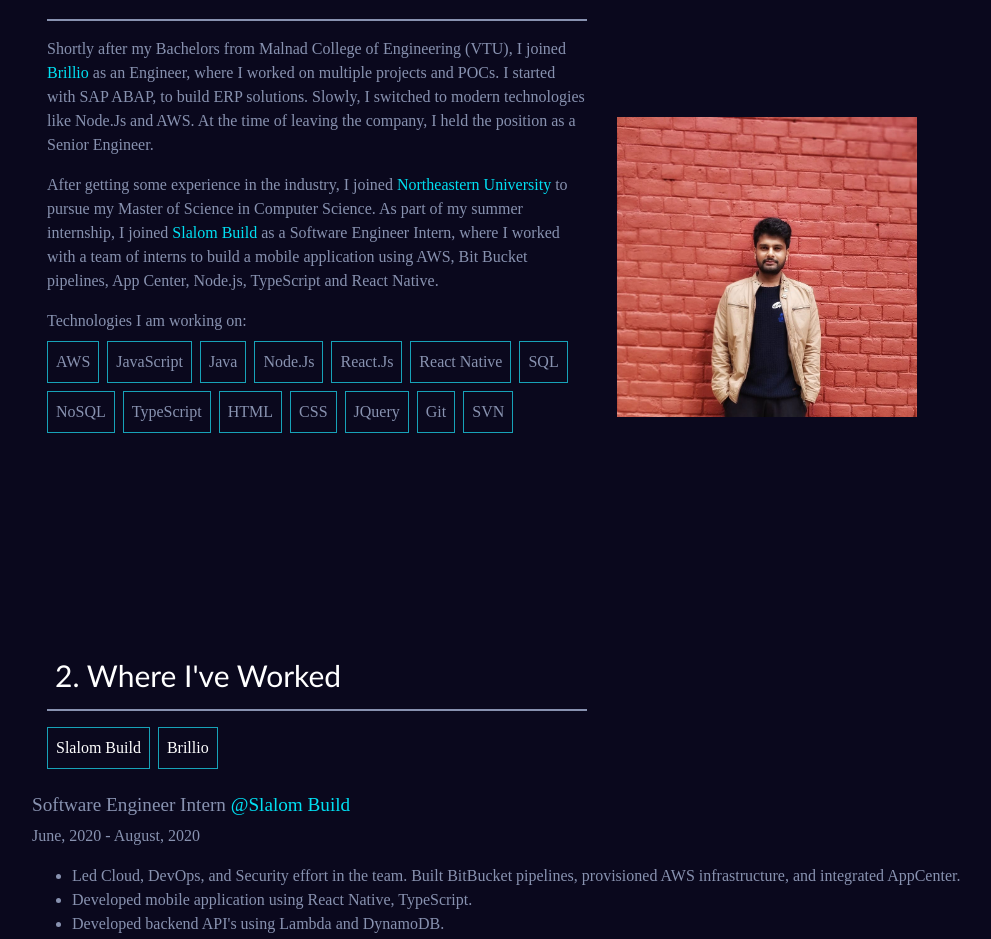
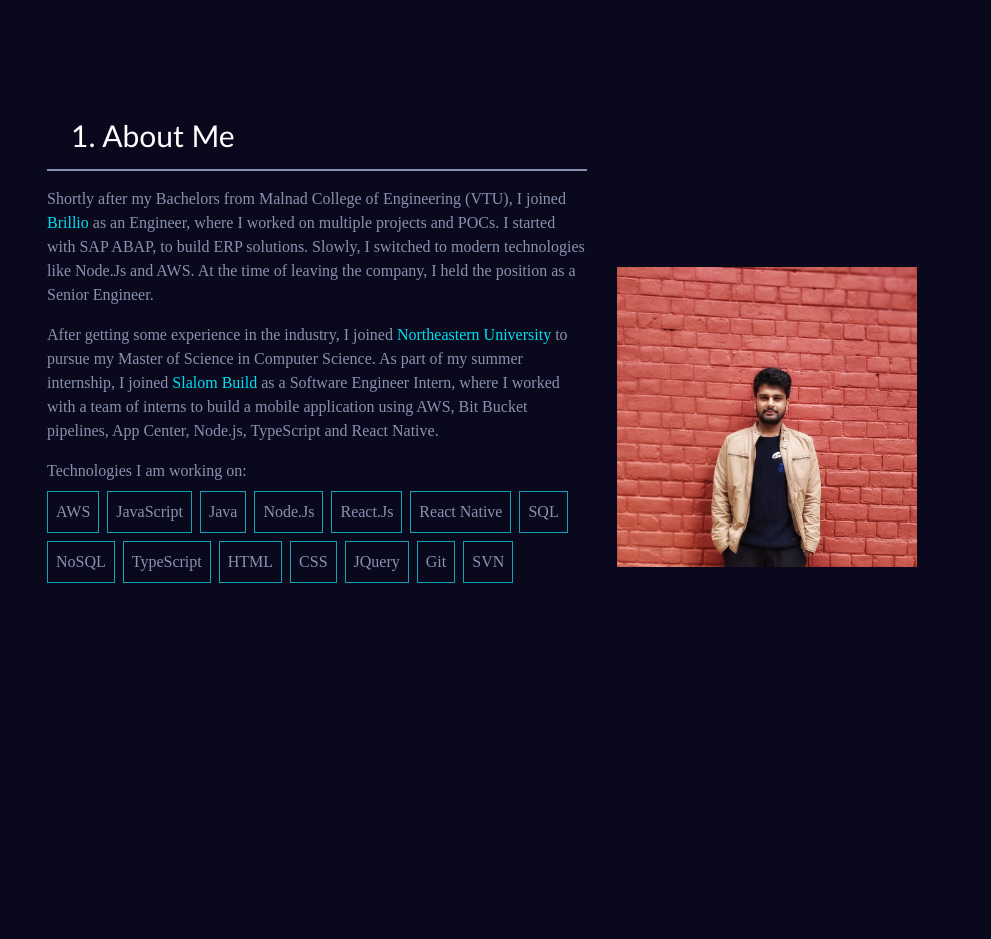
Before and after one commit to 1itachi/portfolio, a React (Create React App) app: page / in a window 1280 px wide. Shown: the part 751-1690 px from the top of the page, without its empty margins (38-1029 px from the left). Built offline with nearby package versions, Linux system fonts and the light colour scheme.

Commit message:
added padding

```diff
--- a/src/Components/About.js
+++ b/src/Components/About.js
@@ -6,9 +6,10 @@
 export default class About extends React.Component {
   render() {
     return(
-        <div className="row margin" id="about-id">
+        <section className="margin" id="about-id">
+        <div className="row " >
         <div className="col-sm-6">
-        <h3 className="headings head ml-2" >1. About Me</h3>
+        <h3 className="headings head ml-4" >1. About Me</h3>
         <hr className="horizontal"/>
         <div>
         <p className="para-style">Shortly after my Bachelors from Malnad College of Engineering (VTU),
@@ -56,6 +57,7 @@
         </a>
         </div>
       </div>
+      </section>
     );
   }
 }
--- a/src/Components/Experience.js
+++ b/src/Components/Experience.js
@@ -34,10 +34,10 @@
         if(this.state.slalom){
           companyDetails= <div className= "panel-body mt-4 para-style">
             <h1 class="intro-start">
-            <span className="para-style"> Software Engineer Intern </span>
+            <span className="para-style ml-2"> Software Engineer Intern </span>
             <span>@Slalom Build</span>
             </h1>
-            <p className="para-style">June, 2020 - August, 2020</p>
+            <p className="para-style ml-2">June, 2020 - August, 2020</p>
             <ul>
             <li>Led Cloud, DevOps, and Security effort in the team. Built BitBucket pipelines, provisioned AWS infrastructure, and integrated AppCenter.</li>
             <li>Developed mobile application using React Native, TypeScript.</li>
@@ -49,10 +49,10 @@
         } else{
           companyDetails= <div className= "mt-4 para-style">
           <h1 class="intro-start">
-            <span className="para-style">Software Engineer </span>
+            <span className="para-style ml-2">Software Engineer </span>
             <span>@Brillio</span>
             </h1>
-            <p className="para-style">August, 2016 - August, 2019</p>
+            <p className="para-style ml-2">August, 2016 - August, 2019</p>
           <ul>
             <li>Built a mechanism to send notifications on change of an attribute of a property listing, which helped stakeholders to make more informed decisions on a property,
                resulting in a 15% increase in returning customer base. </li>
@@ -68,7 +68,7 @@
     return(
         <div className="row margin" id="experience-id">
         <div className="col-sm-6">
-        <h3 className="headings head ml-2">2. Where I've Worked</h3>
+        <h3 className="headings head ml-4">2. Where I've Worked</h3>
         <hr className="horizontal"/>
         <button className="button-style border border-info active p-2 mr-2" onClick={this.slalomActive}>Slalom Build</button>
         <button className="button-style border border-info p-2 mr-2" onClick={this.brillioActive}>Brillio</button>
--- a/src/Components/Work.js
+++ b/src/Components/Work.js
@@ -10,7 +10,7 @@
         return(
             <div className="margin" id="work-id">
                 <div className="col-sm-6">
-              <h3 className="headings head ml-2">3. My Work and Certifications</h3>
+              <h3 className="headings head ml-4">3. My Work and Certifications</h3>
               <hr className="horizontal"/>
               </div>
 
--- a/src/Components/component.css
+++ b/src/Components/component.css
@@ -71,7 +71,8 @@
 
 .margin {
     margin-top: 200px;
-    overflow: hidden
+    overflow: hidden;
+    padding-top: 150px;
 }
 
 .horizontal {
```
Also changed, not shown: 2 other files (tests, documents, lock files or other folders).
